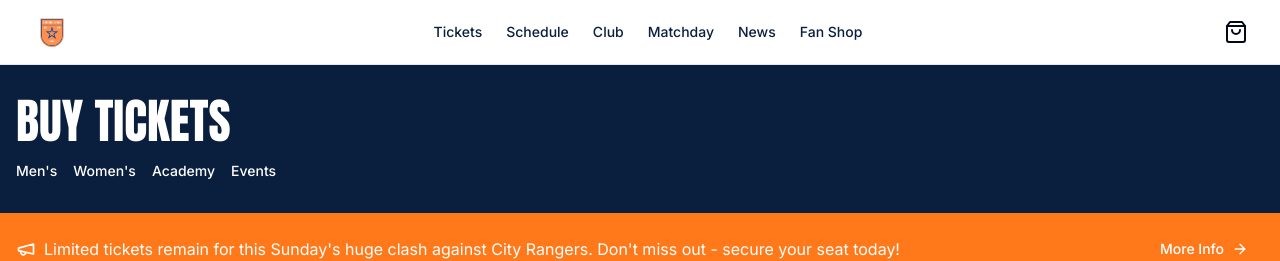
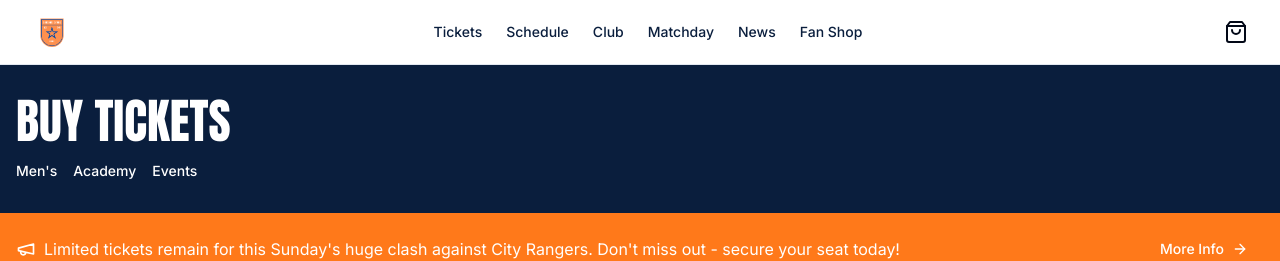
Before and after one commit to papingothegamer/sunshine-stars-fc, a Next.js app: page /tickets in a window 1280 px wide. Shown: the top 261 px of the page. Built offline with nearby package versions, Linux system fonts and the light colour scheme.

Commit message:
small edits made

```diff
--- a/components/pages/tickets/ticketing-header.tsx
+++ b/components/pages/tickets/ticketing-header.tsx
@@ -7,7 +7,6 @@ import { Megaphone } from "lucide-react"
 export function TicketingHeader() {
   const categories = [
     { href: "/tickets/mens", label: "Men's" },
-    { href: "/tickets/womens", label: "Women's" },
     { href: "/tickets/academy", label: "Academy" },
     { href: "/tickets/events", label: "Events" },
   ]
```
